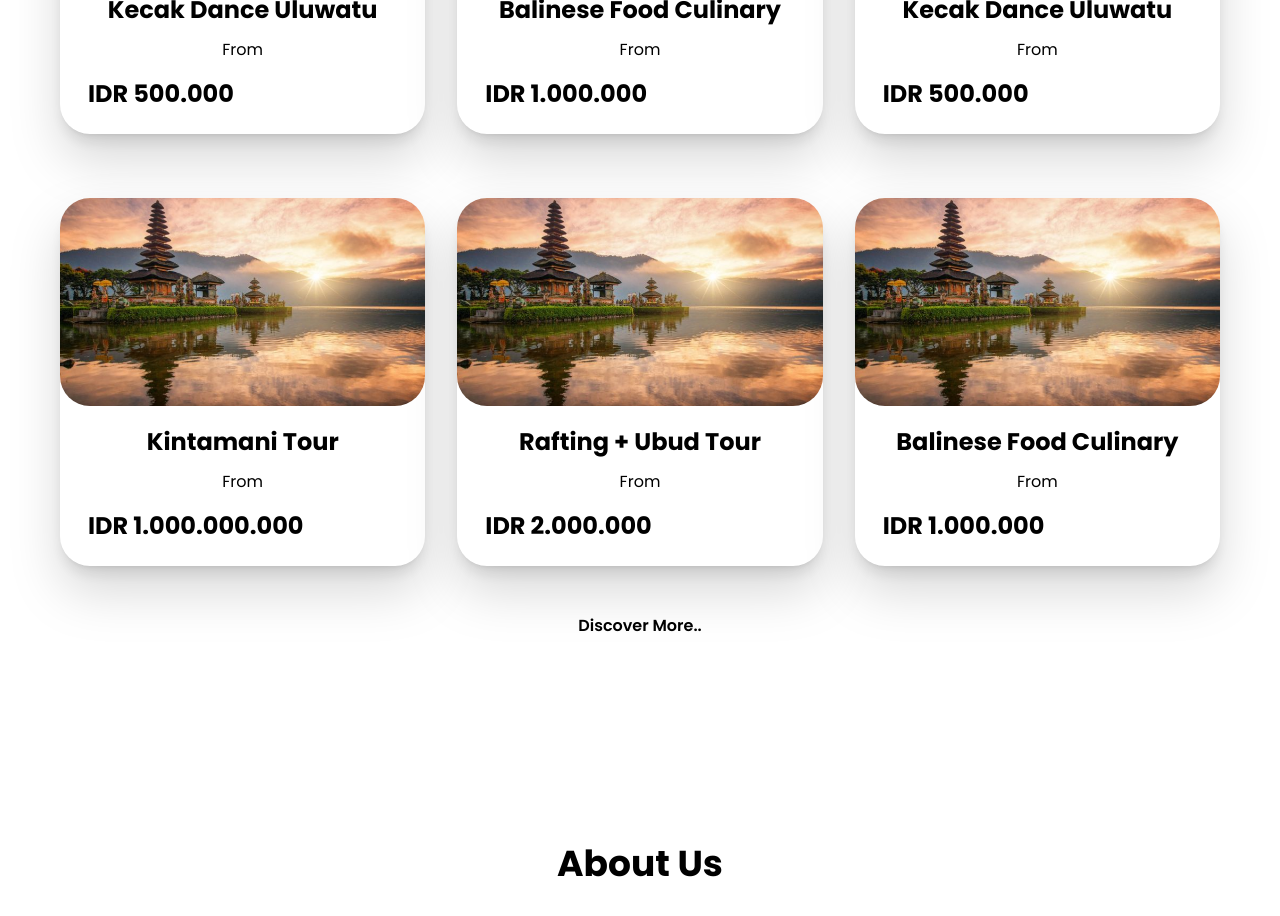
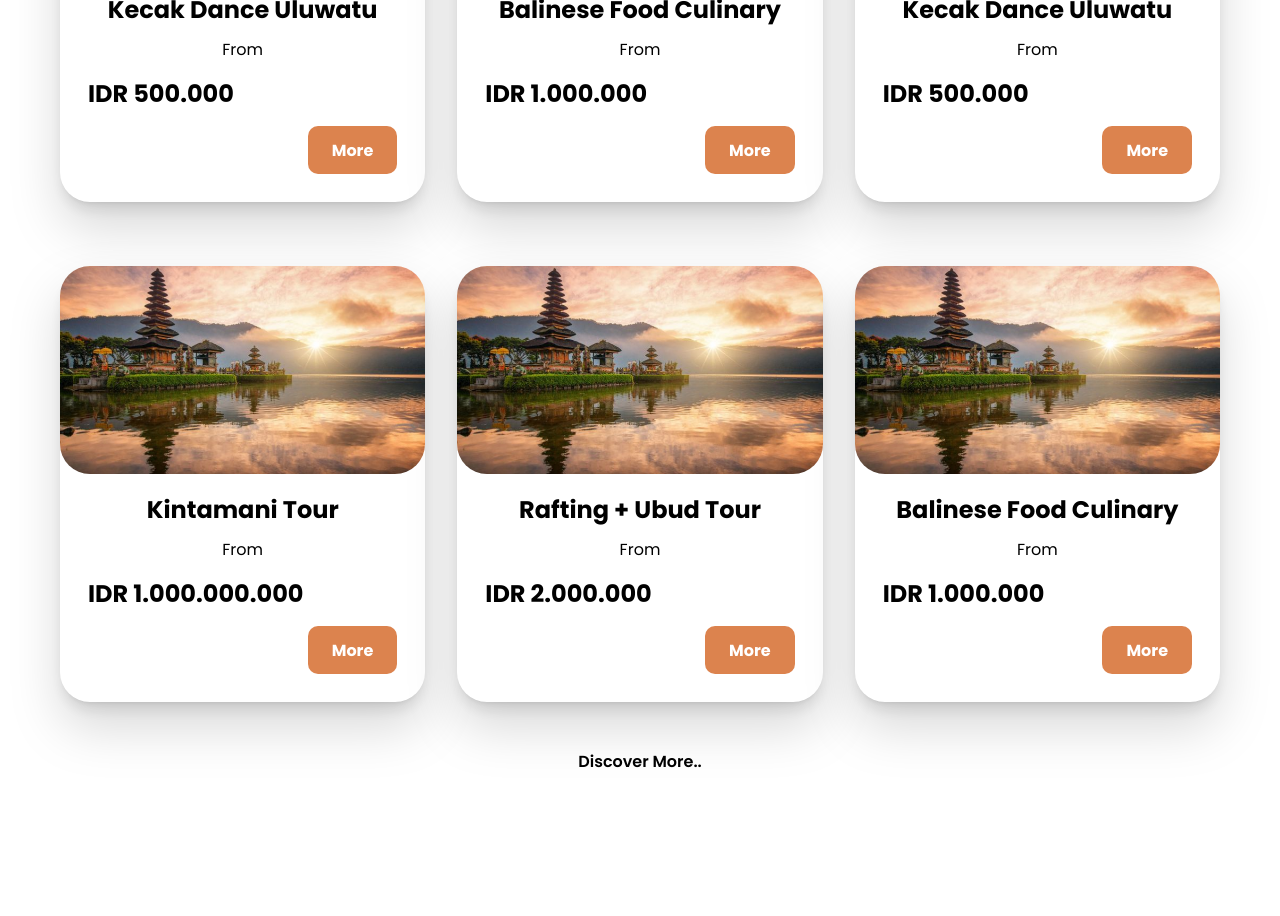
Before and after one commit to CokdePutra/Bali-Tour, a React (Vite) app: page / in a window 1280 px wide. Shown: the part 1200-2116 px from the top of the page. Built offline with nearby package versions, Linux system fonts and the light colour scheme.

Commit message:
error in push

```diff
--- a/src/components/Card/Card.jsx
+++ b/src/components/Card/Card.jsx
@@ -21,7 +21,7 @@ const Card = ({ CardValue }) => {
               IDR {price}
             </p>
             <Link to={`/activities/${id}`}>
-              {/* <ButtonBook textButton="More" className="float-right mb-5 mr-5" /> */}
+              <ButtonBook textButton="More" className="float-right mb-5 mr-5" />
             </Link>
           </div>
         </div>
```
